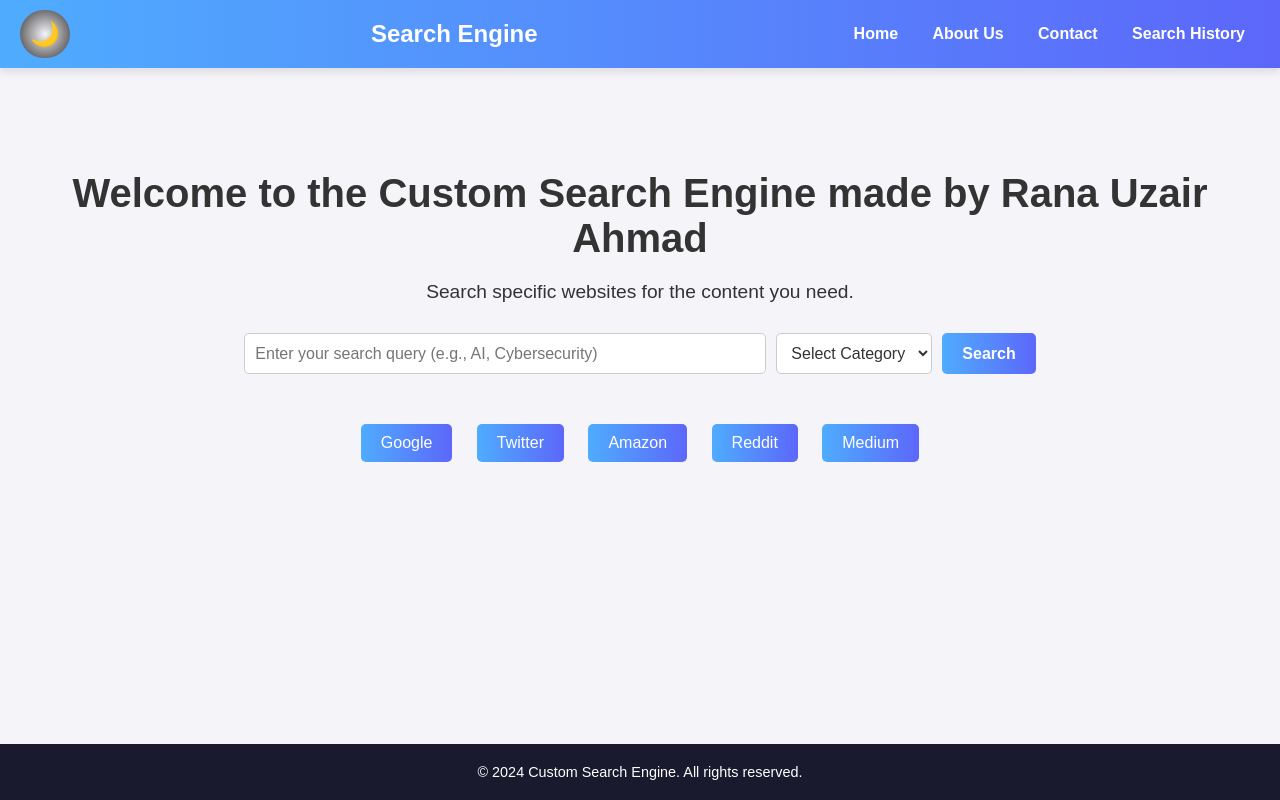
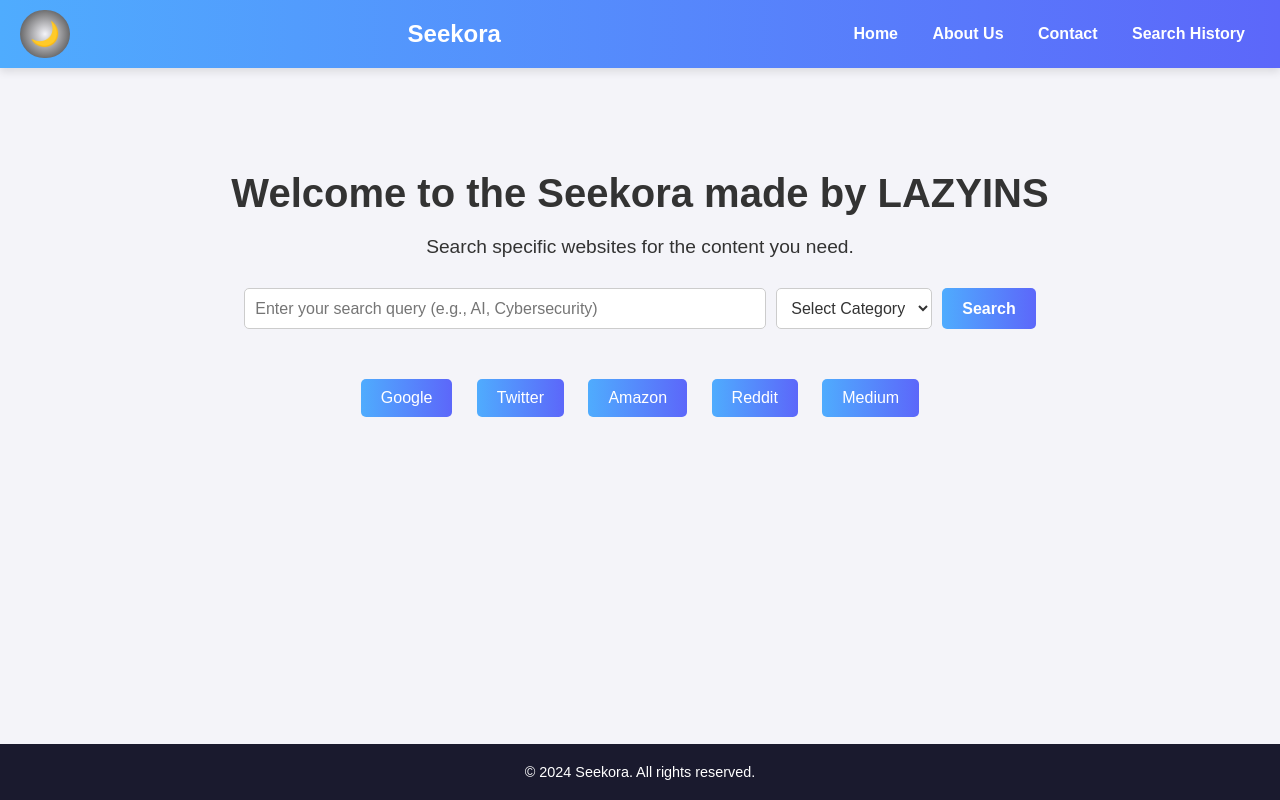
Before and after one commit to Dynamo2k1/Customizeable-Search-Engine, a Flask app: page /search/ in a window 1280 px wide. Run offline with Flask 3, Linux system fonts and the light colour scheme; the visitor is signed in with stand-in values (Sample User, id 1).

Commit message:
modified Frontend

```diff
--- a/Search_engine/templates/favorites.html
+++ b/Search_engine/templates/favorites.html
@@ -57,7 +57,7 @@
         {% endif %}
     </main>
     <footer>
-        <p>© 2024 Custom Search Engine. All rights reserved.</p>
+        <p>© 2024 Seekora. All rights reserved.</p>
     </footer>
 </body>
 </html>
--- a/Search_engine/templates/home.html
+++ b/Search_engine/templates/home.html
@@ -10,7 +10,7 @@
     <header>
         <div class="navbar">
             <button id="theme-toggle">🌙</button>
-            <h1>Search Engine</h1>
+            <h1>Seekora</h1>
             <nav>
                 <a href="{{ url_for('search.search_page') }}">Home</a>
                 <a href="/about">About Us</a>
@@ -20,7 +20,7 @@
         </div>
     </header>
     <main class="hero">
-        <h2>Welcome to the Custom Search Engine made by Rana Uzair Ahmad</h2>
+        <h2>Welcome to the Seekora made by LAZYINS</h2>
         <p>Search specific websites for the content you need.</p>
         <form action="{{ url_for('search.search_page') }}" method="post" class="search-form">
             <input type="text" name="query" placeholder="Enter your search query (e.g., AI, Cybersecurity)" required>
@@ -62,7 +62,7 @@
         });
     </script>
     <footer>
-        <p>© 2024 Custom Search Engine. All rights reserved.</p>
+        <p>© 2024 Seekora. All rights reserved.</p>
     </footer>
 </body>
 </html>
```
